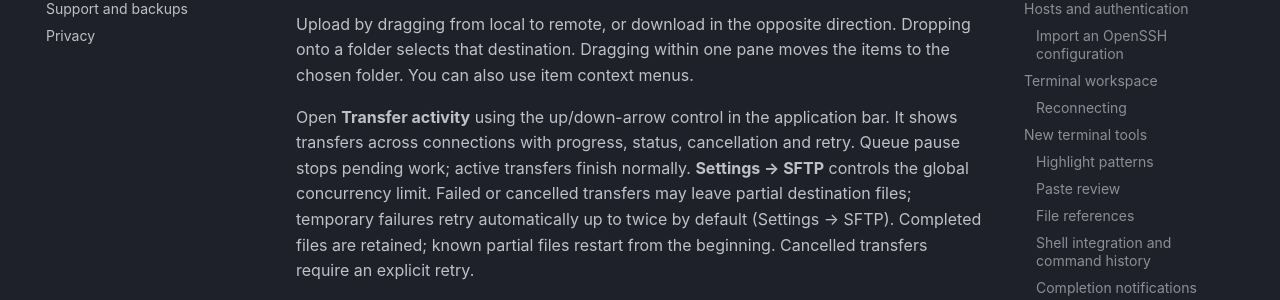
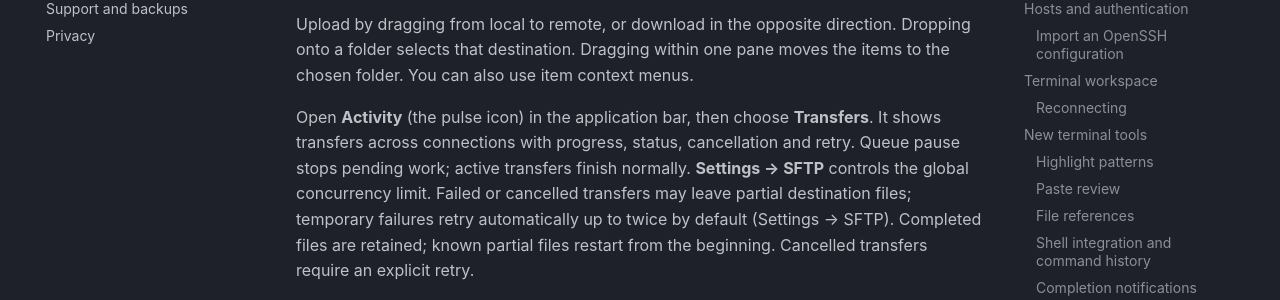
Before and after one commit to AlmostSensible/PoliSSH-docs, an MkDocs documentation site: the page built from docs/en/guide.md, in a window 1280 px wide and 900 px high, scrolled down 5065 px. Shown: the part 153-453 px from the top of the window. Built offline with MkDocs 1.6.1 and Material for MkDocs 9.7.7, drawn with Linux system fonts in a browser that asks for light colours; comment, search, counter and statistics services are not loaded.

Commit message:
Align activity navigation instructions with compact toolbar

```diff
--- a/docs/en/guide.md
+++ b/docs/en/guide.md
@@ -129,7 +129,7 @@ Choose list, icons or columns. Double-click a folder to open it. Select multiple
 
 Upload by dragging from local to remote, or download in the opposite direction. Dropping onto a folder selects that destination. Dragging within one pane moves the items to the chosen folder. You can also use item context menus.
 
-Open **Transfer activity** using the up/down-arrow control in the application bar. It shows transfers across connections with progress, status, cancellation and retry. Queue pause stops pending work; active transfers finish normally. **Settings → SFTP** controls the global concurrency limit. Failed or cancelled transfers may leave partial destination files; temporary failures retry automatically up to twice by default (Settings → SFTP). Completed files are retained; known partial files restart from the beginning. Cancelled transfers require an explicit retry.
+Open **Activity** (the pulse icon) in the application bar, then choose **Transfers**. It shows transfers across connections with progress, status, cancellation and retry. Queue pause stops pending work; active transfers finish normally. **Settings → SFTP** controls the global concurrency limit. Failed or cancelled transfers may leave partial destination files; temporary failures retry automatically up to twice by default (Settings → SFTP). Completed files are retained; known partial files restart from the beginning. Cancelled transfers require an explicit retry.
 
 ### Name conflicts
 
```
Also changed, not shown: docs/files-workspace.md (+1 -1 lines), docs/pl/guide.md (+1 -1 lines), docs/workspace-automation.md (+1 -1 lines).
